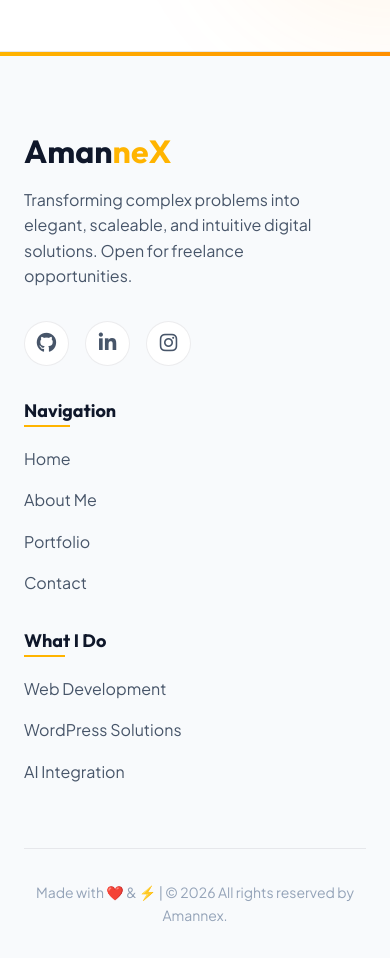
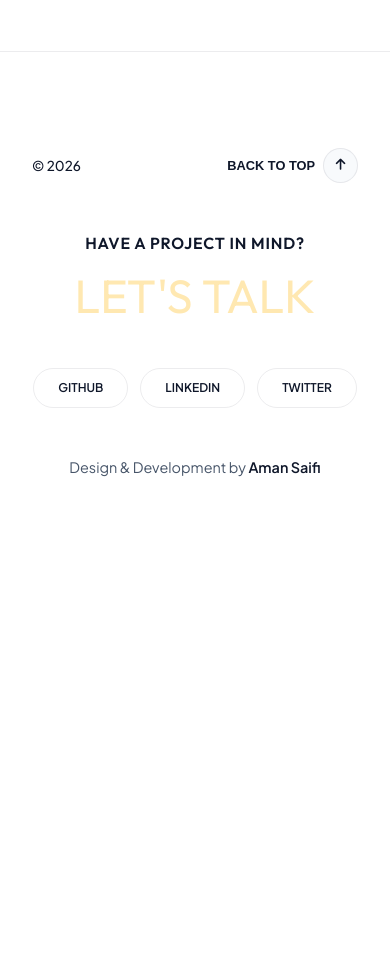
Before and after one commit to amannex/amannex-portfolio, a React (Vite) app: page /single-post in a window 390 px wide. Shown: the part 8880-9838 px from the top of the page. After the commit the page ends 9423 px from the top, so only its background shows below. Built offline with nearby package versions, Linux system fonts and the light colour scheme.

Commit message:
feat: redesign footer with parallax reveal effect, add CSS scroll snapping, and refine mobile styling

```diff
--- a/package.json
+++ b/package.json
@@ -10,6 +10,7 @@
     "preview": "vite preview"
   },
   "dependencies": {
+    "lenis": "^1.3.25",
     "react": "^19.2.7",
     "react-dom": "^19.2.7",
     "react-helmet-async": "^3.0.0",
--- /dev/null
+++ b/src/components/Footer.module.css
@@ -0,0 +1,211 @@
+.footer {
+    background: var(--bg-primary); /* or --bg-secondary depending on theme preference */
+    padding: 6rem 0 4rem;
+    position: sticky;
+    bottom: 0;
+    z-index: 0;
+    overflow: hidden;
+    border-top: 1px solid var(--border-light);
+    scroll-snap-align: end;
+}
+
+.container {
+    max-width: 1200px;
+    margin: 0 auto;
+    padding: 0 2rem;
+    display: flex;
+    flex-direction: column;
+    gap: 6rem; /* Spacing between rows */
+}
+
+/* Top Row */
+.topRow {
+    display: flex;
+    justify-content: space-between;
+    align-items: center;
+    font-size: 1rem;
+    font-weight: 500;
+}
+
+.copyright {
+    display: flex;
+    align-items: center;
+    gap: 0.5rem;
+}
+
+.backToTop {
+    background: transparent;
+    border: none;
+    color: var(--text-primary);
+    font-size: 0.9rem;
+    font-weight: 600;
+    cursor: pointer;
+    display: flex;
+    align-items: center;
+    gap: 1rem;
+    transition: color var(--transition-smooth);
+}
+
+.backToTop:hover {
+    color: var(--accent-color);
+}
+
+.iconCircle {
+    width: 45px;
+    height: 45px;
+    border-radius: 50%;
+    background: var(--bg-secondary);
+    border: 1px solid var(--border-light);
+    display: flex;
+    align-items: center;
+    justify-content: center;
+    transition: all var(--transition-smooth);
+}
+
+.backToTop:hover .iconCircle {
+    background: var(--accent-color);
+    color: #000;
+    border-color: var(--accent-color);
+    transform: translateY(-3px);
+}
+
+/* Middle Row */
+.middleRow {
+    display: flex;
+    flex-direction: column;
+    align-items: flex-start;
+    gap: 1rem;
+}
+
+.subtitle {
+    font-family: 'Outfit', sans-serif;
+    font-size: 1rem;
+    text-transform: uppercase;
+    letter-spacing: 0.05em;
+    font-weight: 600;
+    margin: 0;
+}
+
+.title {
+    font-family: 'Outfit', sans-serif;
+    font-size: clamp(4rem, 10vw, 10rem);
+    font-weight: 400; /* Thin look */
+    line-height: 1;
+    margin: 0;
+    text-transform: uppercase;
+    color: var(--text-muted); /* Faded look as in screenshot */
+    opacity: 0.3;
+    transition: opacity var(--transition-smooth);
+    cursor: pointer;
+    position: relative;
+    z-index: 10;
+    display: inline-block;
+}
+
+.title:hover {
+    opacity: 0.8;
+    color: var(--primary-color);
+}
+
+/* Bottom Row */
+.bottomRow {
+    display: flex;
+    justify-content: space-between;
+    align-items: flex-end;
+}
+
+.socialButtons {
+    display: flex;
+    gap: 1rem;
+}
+
+.socialBtn {
+    padding: 0.8rem 2.5rem;
+    border-radius: 50px;
+    border: 1px solid var(--border-light);
+    color: var(--text-primary);
+    font-size: 0.85rem;
+    font-weight: 600;
+    text-transform: uppercase;
+    text-decoration: none;
+    transition: all var(--transition-smooth);
+    background: transparent;
+}
+
+.socialBtn:hover {
+    border-color: var(--accent-color);
+    background: var(--accent-color);
+    color: #000;
+}
+
+.credits {
+    text-align: right;
+    font-size: 0.9rem;
+    color: var(--text-secondary);
+}
+
+.credits p {
+    margin: 0;
+}
+
+.credits strong {
+    color: var(--text-primary);
+    font-weight: 600;
+}
+
+/* Responsive */
+@media (max-width: 768px) {
+    .middleRow {
+        flex-direction: column;
+        align-items: center;
+    }
+
+    .title {
+        color: var(--accent-color);
+    }
+
+    .bottomRow {
+        flex-direction: column;
+        align-items: center; /* Center items on mobile */
+        gap: 2rem;
+    }
+
+    .socialButtons {
+        flex-wrap: wrap;
+        gap: 0.75rem;
+        justify-content: center; /* Center social buttons */
+    }
+
+    .socialBtn {
+        padding: 0.6rem 1.5rem;
+        font-size: 0.75rem;
+    }
+
+    .credits {
+        text-align: center;
+        margin-top: 1rem;
+        width: 100%;
+    }
+    .container {
+        gap: 3rem;
+    }
+
+    .title {
+        font-size: clamp(2.5rem, 12vw, 4rem);
+    }
+
+    .topRow {
+        font-size: 0.85rem;
+    }
+
+    .backToTop {
+        font-size: 0.8rem;
+        gap: 0.5rem;
+    }
+
+    .iconCircle {
+        width: 35px;
+        height: 35px;
+        font-size: 0.8rem;
+    }
+}
--- a/src/components/Footer.tsx
+++ b/src/components/Footer.tsx
@@ -1,44 +1,47 @@
 import { Link } from 'react-router-dom';
+import styles from './Footer.module.css';
 
 const Footer = () => {
+    const scrollToTop = () => {
+        window.scrollTo({
+            top: 0,
+            behavior: 'smooth'
+        });
+    };
+
     return (
-        <footer className="footer">
-            <div className="container">
-                <div className="footer-content fade-up">
-                    <div className="footer-brand">
-                        <h3>Aman<span style={{ color: 'var(--accent-color)' }}>neX</span></h3>
-                        <p style={{ color: 'var(--text-secondary)', maxWidth: '320px' }}>
-                            Transforming complex problems into elegant, scaleable, and intuitive digital solutions. Open for freelance opportunities.
-                        </p>
-                        <div className="social-links">
-                            <a href="https://github.com/saifiaman" target="_blank" rel="noreferrer" className="social-icon interactive-element"><i className="fab fa-github"></i></a>
-                            <a href="https://www.linkedin.com/in/amannex/" target="_blank" rel="noreferrer" className="social-icon interactive-element"><i className="fab fa-linkedin-in"></i></a>
-                            <a href="https://www.instagram.com/amannex_/" target="_blank" rel="noreferrer" className="social-icon interactive-element"><i className="fab fa-instagram"></i></a>
-                        </div>
+        <footer className={styles.footer}>
+            <div className={styles.container}>
+                {/* Top Row */}
+                <div className={`${styles.topRow} fade-up`}>
+                    <div className={styles.copyright}>
+                        &copy; 2026
+                    </div>
+                    <button className={styles.backToTop} onClick={scrollToTop}>
+                        BACK TO TOP
+                        <span className={styles.iconCircle}>
+                            <i className="fas fa-arrow-up"></i>
+                        </span>
+                    </button>
+                </div>
+
+                {/* Middle Row */}
+                <div className={`${styles.middleRow} fade-up`} style={{transitionDelay: '0.1s'}}>
+                    <p className={styles.subtitle}>HAVE A PROJECT IN MIND?</p>
+                    <Link to="/contact" className={styles.title} style={{textDecoration: 'none'}}>LET'S TALK</Link>
+                </div>
+
+                {/* Bottom Row */}
+                <div className={`${styles.bottomRow} fade-up`} style={{transitionDelay: '0.2s'}}>
+                    <div className={styles.socialButtons}>
+                        <a href="https://github.com/saifiaman" target="_blank" rel="noreferrer" className={styles.socialBtn}>GITHUB</a>
+                        <a href="https://www.linkedin.com/in/amannex/" target="_blank" rel="noreferrer" className={styles.socialBtn}>LINKEDIN</a>
+                        <a href="https://www.instagram.com/amannex_/" target="_blank" rel="noreferrer" className={styles.socialBtn}>TWITTER</a>
                     </div>
 
-                    <div className="footer-links">
-                        <h4>Navigation</h4>
-                        <ul>
-                            <li><Link to="/" className="interactive-element">Home</Link></li>
-                            <li><Link to="/about" className="interactive-element">About Me</Link></li>
-                            <li><Link to="/portfolio" className="interactive-element">Portfolio</Link></li>
-                            <li><Link to="/contact" className="interactive-element">Contact</Link></li>
-                        </ul>
+                    <div className={styles.credits}>
+                        <p>Design &amp; Development by <strong>Aman Saifi</strong></p>
                     </div>
-
-                    <div className="footer-links">
-                        <h4>What I Do</h4>
-                        <ul>
-                            <li><Link to="/services" className="interactive-element">Web Development</Link></li>
-                            <li><Link to="/services" className="interactive-element">WordPress Solutions</Link></li>
-                            <li><Link to="/services" className="interactive-element">AI Integration</Link></li>
-                        </ul>
-                    </div>
-                </div>
-
-                <div className="footer-bottom">
-                    <p>Made with ❤️ & <span style={{ color: 'var(--accent-color)' }}>⚡</span> | &copy; 2026 All rights reserved by Amannex.</p>
                 </div>
             </div>
         </footer>
--- a/src/pages/Portfolio.tsx
+++ b/src/pages/Portfolio.tsx
@@ -15,7 +15,7 @@ const Portfolio = () => {
     <header className="page-header">
         <div className="container fade-up">
             <span className="hero-badge"><i className="fas fa-briefcase" style={{"fontSize":"0.75rem","marginRight":"0.5rem","verticalAlign":"middle","color":"var(--accent-color)"}}></i> Portfolio</span>
-            <h1 className="page-title">Our <span className="gradient-text">Work</span></h1>
+            <h1 className="page-title">My <span className="gradient-text">Work</span></h1>
             <p className="section-subtitle" style={{"marginBottom":"0"}}>Explore a collection of recent projects spanning AI/ML, Full Stack Web Development, and Custom WordPress Solutions. I transform complex ideas into intuitive, scalable experiences.</p>
         </div>
     </header>
--- a/src/styles/index.css
+++ b/src/styles/index.css
@@ -10,21 +10,29 @@
 html {
     scroll-behavior: smooth;
     overflow-x: hidden;
+    scroll-snap-type: y mandatory;
 }
 
 body {
     font-family: 'Plus Jakarta Sans', sans-serif;
-    background-color: var(--bg-primary);
+    background-color: var(--bg-primary); /* Fallback */
     color: var(--text-primary);
     line-height: 1.6;
     overflow-x: hidden;
     position: relative;
 }
 
+.content-wrapper {
+    background-color: var(--bg-primary);
+    position: relative;
+    z-index: 1;
+    min-height: 100vh;
+}
+
 
 /* Ambient Glow Backgrounds */
-body::before,
-body::after {
+.content-wrapper::before,
+.content-wrapper::after {
     content: '';
     position: absolute;
     width: 600px;
@@ -37,13 +45,13 @@ body::after {
     pointer-events: none;
 }
 
-body::before {
+.content-wrapper::before {
     top: -100px;
     left: -200px;
     background: rgba(255, 180, 0, 0.2);
 }
 
-body::after {
+.content-wrapper::after {
     bottom: 10%;
     right: -200px;
     background: rgba(255, 143, 0, 0.15);
@@ -98,6 +106,9 @@ img {
 .section {
     padding: 100px 0;
     position: relative;
+    scroll-snap-align: start;
+    scroll-snap-stop: always;
+    min-height: 100vh;
 }
 
 .section-alt {
@@ -288,105 +299,7 @@ img {
 }
 
 /* Footer Section */
-.footer {
-    background: var(--bg-secondary);
-    border-top: 1px solid var(--border-light);
-    padding: 5rem 0 2rem;
-    position: relative;
-    overflow: hidden;
-}
 
-.footer::before {
-    content: '';
-    position: absolute;
-    top: 0;
-    left: 0;
-    width: 100%;
-    height: 4px;
-    background: var(--accent-gradient);
-}
-
-.footer-content {
-    display: grid;
-    grid-template-columns: 2fr 1fr 1fr;
-    gap: 4rem;
-    margin-bottom: 4rem;
-}
-
-.footer-brand h3 {
-    font-size: 2rem;
-    margin-bottom: 1rem;
-}
-
-.social-links {
-    display: flex;
-    gap: 1rem;
-    margin-top: 2rem;
-}
-
-.social-icon {
-    width: 45px;
-    height: 45px;
-    border-radius: 50%;
-    background: var(--bg-primary);
-    display: flex;
-    align-items: center;
-    justify-content: center;
-    color: var(--text-secondary);
-    transition: all var(--transition-smooth);
-    border: 1px solid var(--border-light);
-    font-size: 1.25rem;
-}
-
-.social-icon:hover {
-    background: var(--accent-gradient);
-    color: #000;
-    transform: translateY(-5px) rotate(8deg);
-    border-color: transparent;
-    box-shadow: 0 5px 15px rgba(255, 180, 0, 0.4);
-}
-
-.footer-links h4 {
-    margin-bottom: 1.5rem;
-    font-size: 1.125rem;
-    position: relative;
-    display: inline-block;
-}
-
-.footer-links h4::after {
-    content: '';
-    position: absolute;
-    bottom: -5px;
-    left: 0;
-    width: 50%;
-    height: 2px;
-    background: var(--accent-color);
-}
-
-.footer-links ul {
-    display: flex;
-    flex-direction: column;
-    gap: 1rem;
-}
-
-.footer-links a {
-    color: var(--text-secondary);
-    transition: all var(--transition-fast);
-    display: inline-block;
-}
-
-.footer-links a:hover {
-    color: var(--accent-color);
-    transform: translateX(5px);
-}
-
-.footer-bottom {
-    text-align: center;
-    padding-top: 2rem;
-    border-top: 1px solid var(--border-light);
-    color: var(--text-muted);
-    font-size: 0.875rem;
-}
 
 /* Animations Trigger Classes */
 .fade-up {
@@ -402,10 +315,7 @@ img {
 
 /* Responsive */
 @media (max-width: 992px) {
-    .footer-content {
-        grid-template-columns: 1fr;
-        gap: 2rem;
-    }
+
 
     .hero-card {
         height: 350px;
@@ -488,11 +398,16 @@ img {
 }
 
 /* Page Header */
+.hero {
+    scroll-snap-align: start;
+}
+
 .page-header {
     padding: 180px 0 100px;
     text-align: center;
     position: relative;
     border-bottom: 1px solid var(--border-light);
+    scroll-snap-align: start;
 }
 
 .page-header .hero-badge {
```
Also changed, not shown: src/components/Layout.tsx (+6 -4 lines), 1 other file (tests, documents, lock files or other folders).
